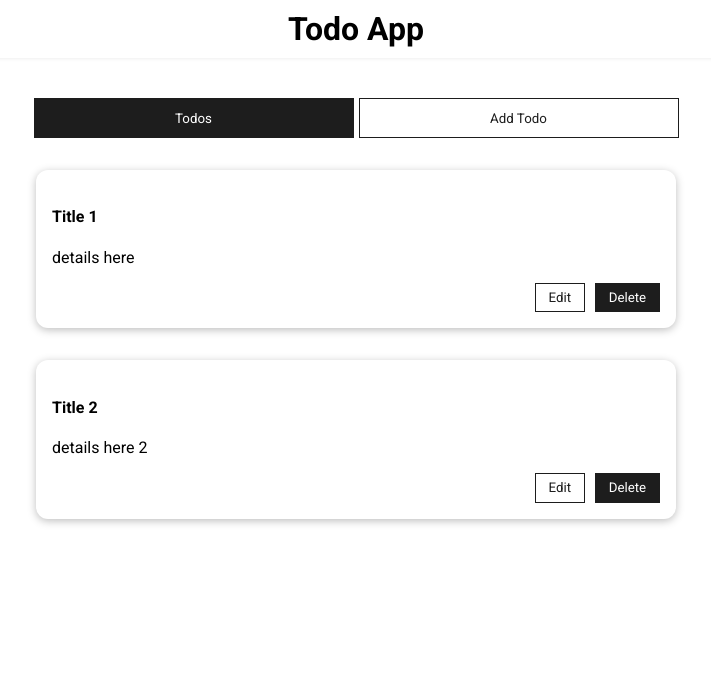
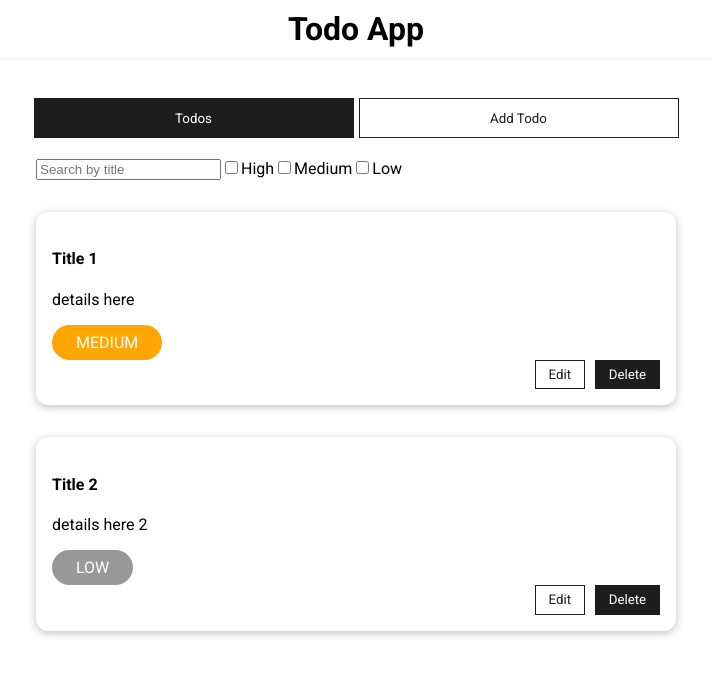
Before and after one commit to nadirbashir/vue-crud-app, a Vue app: page / in a window 1280 px wide. Shown: the top 676 px of the page, without its empty margins (284-995 px from the left). Built offline with nearby package versions, Linux system fonts and the light colour scheme.

Commit message:
add filter in todo app

```diff
--- a/src/App.vue
+++ b/src/App.vue
@@ -14,14 +14,16 @@ export default {
       selectedTab: 'list-todos',
       todos: [
         {
-          id: Date.now(),
+          id: Date.now() - 1,
           title: 'Title 1',
           description: 'details here',
+          priority: 'MEDIUM',
         },
         {
           id: Date.now(),
           title: 'Title 2',
           description: 'details here 2',
+          priority: 'LOW',
         },
       ],
     }
@@ -37,6 +39,7 @@ export default {
       const todo = this.todos.find((item) => item.id === updatedTodo.id)
       todo.title = updatedTodo.title
       todo.description = updatedTodo.description
+      todo.priority = updatedTodo.priority
     },
     deleteTodo(todoId) {
       const index = this.todos.findIndex((item) => item.id === todoId)
--- /dev/null
+++ b/src/components/todos/TodoFilter.vue
@@ -0,0 +1,48 @@
+<script>
+export default {
+  emits: ['change-filter'],
+  data() {
+    return {
+      showFilters: false,
+      title: '',
+      priorities: [],
+    }
+  },
+  watch: {
+    title(val) {
+      const filters = { title: val, priorities: [...this.priorities] }
+      this.$emit('change-filter', filters)
+    },
+    priorities(values) {
+      const filters = { title: this.title, priorities: [...values] }
+      this.$emit('change-filter', filters)
+    },
+  },
+}
+</script>
+
+<template>
+  <div></div>
+  <div class="filters-container">
+    <input type="text" v-model.trim="title" placeholder="Search by title" />
+    <input type="checkbox" id="high" name="priorities" value="HIGH" v-model="priorities" />
+    <label for="high">High</label>
+
+    <input type="checkbox" id="medium" name="priorities" value="MEDIUM" v-model="priorities" />
+    <label for="medium">Medium</label>
+
+    <input type="checkbox" id="low" name="priorities" value="LOW" v-model="priorities" />
+    <label for="low">Low</label>
+  </div>
+</template>
+
+<style scoped>
+.filters-container {
+  max-width: 40rem;
+  margin: 20px auto;
+  display: 'flex';
+  align-items: center;
+  justify-content: flex-start;
+  gap: 10px;
+}
+</style>
--- a/src/components/todos/TodoForm.vue
+++ b/src/components/todos/TodoForm.vue
@@ -18,14 +18,22 @@ export default {
     return {
       title: this.$props.todo?.title || '',
       description: this.$props.todo?.description || '',
+      priority: this.$props.todo?.priority || 'MEDIUM',
+      error: false,
+      isSaved: false,
     }
   },
   methods: {
     submitData() {
+      if (!this.title) {
+        this.error = true
+        return
+      }
       const formData = {
         id: this.$props.todo?.id || new Date().toISOString(),
         title: this.title,
         description: this.description,
+        priority: this.priority,
       }
 
       this.$emit('save-data', formData)
@@ -34,8 +42,15 @@ export default {
         this.$props.closeEditMode()
         return
       }
+
       this.title = ''
       this.description = ''
+      this.priority = 'MEDIUM'
+      this.isSaved = true
+
+      setTimeout(() => {
+        this.isSaved = false
+      }, 1000)
     },
   },
 }
@@ -43,10 +58,28 @@ export default {
 
 <template>
   <base-card>
+    <base-dialog :show="error" title="Error:" @close="error = false">
+      <template #default>
+        <p>Title is required.</p>
+      </template>
+    </base-dialog>
     <form @submit.prevent="submitData">
       <div class="form-control">
-        <label for="title">Title</label>
-        <input id="title" v-model.trim="title" placeholder="Enter Title" />
+        <label for="title">Title (*)</label>
+        <input id="title" name="title" v-model.trim="title" placeholder="Enter Title" />
+      </div>
+      <div class="form-control">
+        <p>Priority:</p>
+        <div class="radio-container">
+          <input type="radio" id="high" name="priority" value="HIGH" v-model="priority" />
+          <label for="high">High</label>
+
+          <input type="radio" id="medium" name="priority" value="MEDIUM" v-model="priority" />
+          <label for="medium">Medium</label>
+
+          <input type="radio" id="low" name="priority" value="LOW" v-model="priority" />
+          <label for="low">Low</label>
+        </div>
       </div>
       <div class="form-control">
         <label for="description">description</label>
@@ -65,7 +98,8 @@ export default {
           mode="outline"
           >Cancel</base-button
         >
-        <base-button>Save</base-button>
+        <base-button :disabled="isSaved" :class="isSaved ? 'disabled' : ''">Save</base-button>
+        <p v-if="isSaved">Todo Saved Successfully!</p>
       </div>
     </form>
   </base-card>
@@ -76,21 +110,35 @@ export default {
   margin: 0.5rem 0;
 }
 
+.disabled,
+.disabled:hover,
+.disabled:active {
+  background-color: #bdbdbd;
+  border: 1px solid #bdbdbd;
+}
+
 .form-actions {
   display: flex;
   gap: 5px;
 }
 
 label {
-  font-weight: bold;
   display: block;
   margin-bottom: 0.5rem;
 }
 
-input[type='checkbox'] + label {
-  font-weight: normal;
-  display: inline;
-  margin: 0 0 0 0.5rem;
+button {
+  width: 100px;
+  height: 30px;
+}
+
+.radio-container {
+  display: flex;
+  align-items: center;
+  gap: 2px;
+}
+.radio-container label {
+  margin: 0;
 }
 
 input,
@@ -108,17 +156,25 @@ textarea:focus {
   border-color: #3d008d;
 }
 
-input[type='checkbox'] {
+input[type='radio'] + label {
+  width: auto;
+  font-weight: normal;
+  display: inline;
+  margin: 0 0 0 0.5rem;
+}
+
+input[type='radio'] {
   display: inline;
   width: auto;
   border: none;
 }
 
-input[type='checkbox']:focus {
+input[type='radio']:focus {
   outline: #3d008d solid 1px;
 }
 
-h3 {
+h3,
+p {
   margin: 0.5rem 0;
   font-size: 1rem;
 }
--- a/src/components/todos/TodoItem.vue
+++ b/src/components/todos/TodoItem.vue
@@ -8,10 +8,14 @@ export default {
   data() {
     return {
       isEditMode: false,
+      showConfirmDelete: false,
       todoData: this.$props.todo,
     }
   },
   methods: {
+    setShowConfirmDelete(flag) {
+      this.showConfirmDelete = flag
+    },
     setEditMode() {
       this.isEditMode = !this.isEditMode
     },
@@ -26,12 +30,32 @@ export default {
 </script>
 
 <template>
+  <base-dialog
+    :show="this.showConfirmDelete"
+    title="Title default"
+    @close="setShowConfirmDelete(false)"
+  >
+    <template #header>
+      <h3>Are you sure to delete?</h3>
+    </template>
+    <template #default>
+      <h4>{{ todoData.title }}</h4>
+      <p>{{ todoData.description }}</p>
+    </template>
+    <template #actions>
+      <div class="buttons-container">
+        <base-button mode="outline" @click="setShowConfirmDelete(false)">Cancel</base-button>
+        <base-button @click="onDelete(todoData.id)">Delete</base-button>
+      </div>
+    </template>
+  </base-dialog>
   <base-card v-if="!isEditMode">
     <h4>{{ todoData.title }}</h4>
     <p>{{ todoData.description }}</p>
+    <base-badge :title="todoData?.priority"></base-badge>
     <div class="buttons-container">
       <base-button mode="outline" @click="setEditMode">Edit</base-button>
-      <base-button @click="onDelete(todoData.id)">Delete</base-button>
+      <base-button @click="setShowConfirmDelete(true)">Delete</base-button>
     </div>
   </base-card>
   <todo-form
--- a/src/components/todos/TodosList.vue
+++ b/src/components/todos/TodosList.vue
@@ -1,9 +1,10 @@
 <script>
-import TodoCard from './TodoItem.vue'
+import TodoFilter from './TodoFilter.vue'
+import TodoItem from './TodoItem.vue'
 
 export default {
-  components: { TodoCard },
-  emits: ['update-todo', 'delete-todo'],
+  components: { TodoItem, TodoFilter },
+  emits: ['update-todo', 'delete-todo', 'filter-todos'],
   props: {
     todos: {
       type: Array,
@@ -13,10 +14,26 @@ export default {
   },
   data() {
     return {
-      isLoading: false,
       error: null,
-      todosList: this.$props.todos,
+      filters: {
+        title: '',
+        priorities: [],
+      },
     }
+  },
+
+  computed: {
+    filteredTodos() {
+      return this.todos.filter(({ title, priority }) => {
+        if (this.filters.priorities.length) {
+          return (
+            title.toLowerCase().includes(this.filters.title.toLowerCase()) &&
+            this.filters.priorities.includes(priority)
+          )
+        }
+        return title.toLowerCase().includes(this.filters.title.toLowerCase())
+      })
+    },
   },
 
   methods: {
@@ -26,21 +43,25 @@ export default {
     onUpdateTodo(updatedTodo) {
       this.$emit('update-todo', updatedTodo)
     },
+    setFilters(updatedFilters) {
+      this.filters = updatedFilters
+    },
   },
 }
 </script>
 
 <template>
-  <base-card v-if="!todosList.length">
+  <todo-filter @change-filter="setFilters"></todo-filter>
+  <base-card v-if="!filteredTodos.length">
     <h4>No Todos Found</h4>
   </base-card>
   <div v-else>
-    <todo-card
-      v-for="todo in todosList"
+    <todo-item
+      v-for="todo in filteredTodos"
       :key="todo.id"
       :todo="todo"
       @delete-todo="onDeleteTodo"
       @update-todo="onUpdateTodo"
-    ></todo-card>
+    ></todo-item>
   </div>
 </template>
--- /dev/null
+++ b/src/components/ui/BaseBadge.vue
@@ -0,0 +1,42 @@
+<script>
+export default {
+  props: ['title'],
+  computed: {
+    text() {
+      return this.title.toUpperCase()
+    },
+  },
+}
+</script>
+
+<template>
+  <span class="badge" :class="title.toLowerCase()">
+    {{ text }}
+  </span>
+</template>
+
+<style scoped>
+.badge {
+  background-color: #ccc;
+  color: #171717;
+  border-radius: 30px;
+  padding: 0.5rem 1.5rem;
+  display: inline-block;
+  margin-right: 0.5rem;
+}
+
+.high {
+  background-color: #980202de;
+  color: white;
+}
+
+.medium {
+  background-color: #ffa602;
+  color: white;
+}
+
+.low {
+  background-color: #999898;
+  color: white;
+}
+</style>
--- a/src/components/ui/BaseDialog.vue
+++ b/src/components/ui/BaseDialog.vue
@@ -1,6 +1,10 @@
 <script>
 export default {
   props: {
+    show: {
+      type: Boolean,
+      required: true,
+    },
     title: {
       type: String,
       required: false,
@@ -11,12 +15,13 @@ export default {
 </script>
 
 <template>
-  <Teleport to="body">
-    <div @click="$emit('close')"></div>
-    <dialog open>
+  <teleport to="body">
+    <div v-if="show" @click="$emit('close')" class="backdrop"></div>
+    <transition name="">
+      <dialog open v-if="show">
         <header>
           <slot name="header">
-          <h2>title</h2>
+            <h2>{{ title }}</h2>
           </slot>
         </header>
         <section>
@@ -28,17 +33,18 @@ export default {
           </slot>
         </menu>
       </dialog>
-  </Teleport>
+    </transition>
+  </teleport>
 </template>
 
 <style scoped>
-div {
+.backdrop {
   position: fixed;
   top: 0;
   left: 0;
   height: 100vh;
   width: 100%;
-  background-color: #1d1d1d;
+  background-color: rgba(0, 0, 0, 0.75);
   z-index: 10;
 }
 
@@ -54,10 +60,11 @@ dialog {
   padding: 0;
   margin: 0;
   overflow: hidden;
+  background-color: white;
 }
 
 header {
-  background-color: #1d1d1d;
+  background-color: #171717;
   color: white;
   width: 100%;
   padding: 1rem;
@@ -69,6 +76,7 @@ header h2 {
 
 section {
   padding: 1rem;
+  color: #171717;
 }
 
 menu {
@@ -78,6 +86,26 @@ menu {
   margin: 0;
 }
 
+.dialog-enter-from,
+.dialog-leave-to {
+  opacity: 0;
+  transform: scale(0.8);
+}
+
+.dialog-enter-active {
+  transition: all 0.3s ease-out;
+}
+
+.dialog-leave-active {
+  transition: all 0.3s ease-in;
+}
+
+.dialog-enter-to,
+.dialog-leave-from {
+  opacity: 1;
+  transform: scale(1);
+}
+
 @media (min-width: 768px) {
   dialog {
     left: calc(50% - 20rem);
--- a/src/main.js
+++ b/src/main.js
@@ -4,11 +4,13 @@ import App from './App.vue'
 import BaseButton from './components/ui/BaseButton.vue'
 import BaseCard from './components/ui/BaseCard.vue'
 import BaseDialog from './components/ui/BaseDialog.vue'
+import BaseBadge from './components/ui/BaseBadge.vue'
 
 const app = createApp(App)
 
 app.component('base-button', BaseButton)
 app.component('base-card', BaseCard)
 app.component('base-dialog', BaseDialog)
+app.component('base-badge', BaseBadge)
 
 app.mount('#app')
```
Lines whose indentation alone changed are shown as unchanged.
